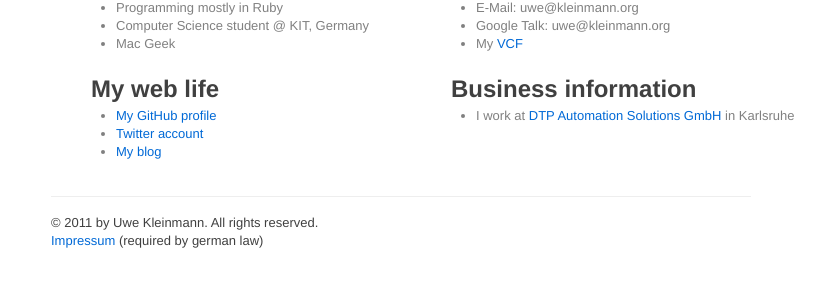
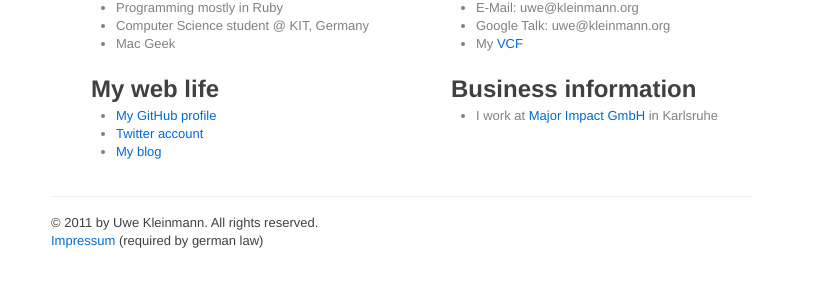
Before and after one commit to kleinmann/kleinmann.github.com, a Jekyll site: the page built from index.html, in a window 1280 px wide. Shown: the part 149-436 px from the top of the page, without its empty margins (199-1024 px from the left). Built offline with Jekyll 4.4.1, drawn with Linux system fonts in a browser that asks for light colours; nearby versions of some CDN libraries; Markdown is read by kramdown in place of the engine named in the settings; part of the change alters nothing that is shown.

```diff
--- a/_layouts/base.html
+++ b/_layouts/base.html
@@ -29,17 +29,15 @@
 
     <script type='text/javascript'>
       //<![CDATA[
-        var _gaq = _gaq || [];
-        _gaq.push(['_setAccount', 'UA-18994602-1']);
-        _gaq.push(['_trackPageview']);
+    var _gaq = _gaq || [];
+    _gaq.push(['_setAccount', 'UA-18994602-1']);
+    _gaq.push(['_trackPageview']);
 
-        (function() {
-        	var ga = document.createElement('script'); ga.type = 'text/javascript';
-        	ga.async = true;
-        	ga.src = ('https:' == document.location.protocol ? 'https://ssl' : 'http://www')
-        	var s = document.getElementsByTagName('script')[0];
-        	s.parentNode.insertBefore(ga, s);
-        })();
+    (function() {
+     var ga = document.createElement('script'); ga.type = 'text/javascript'; ga.async = true;
+     ga.src = ('https:' == document.location.protocol ? 'https://ssl' : 'http://www') + '.google-analytics.com/ga.js';
+     var s = document.getElementsByTagName('script')[0]; s.parentNode.insertBefore(ga, s);
+     })();
       //]]>
     </script>
   </body>
--- a/index.html
+++ b/index.html
@@ -34,7 +34,7 @@ title: Uwe Kleinmann &laquo; Personal Homepage
   <div class="span8">
     <h2>Business information</h2>
     <ul>
-      <li>I work at <a href="http://dtp-automation.com">DTP Automation Solutions GmbH</a> in Karlsruhe</li>
+      <li>I work at <a href="http://major-impact.com">Major Impact GmbH</a> in Karlsruhe</li>
     </ul>
   </div>
 </div>
```
